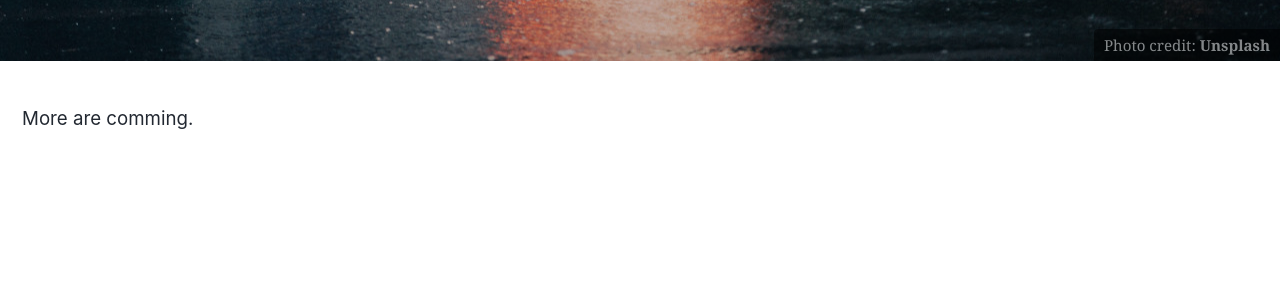
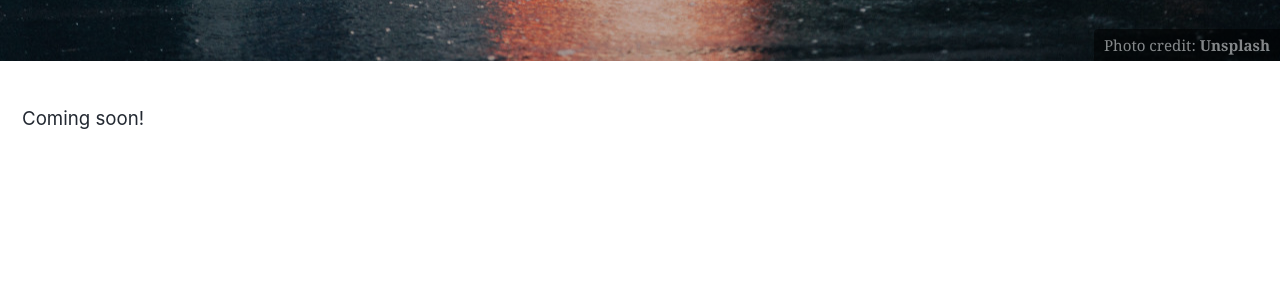
Before and after one commit to product-noob/my-blog, a Jekyll site: the page built from _pages/skyline_project.md, in a window 1280 px wide. Shown: the part 329-629 px from the top of the page. Built offline with Jekyll 4.4.1, drawn with Linux system fonts in a browser that asks for light colours; nearby versions of some CDN libraries.

Commit message:
fix typos

```diff
--- a/_pages/skyline_project.md
+++ b/_pages/skyline_project.md
@@ -52,4 +52,4 @@ scenes:
 
 ---
 
-More are comming.
+Coming soon!
```
Also changed, not shown: _pages/autonomoose_project.md (+1 -1 lines).
